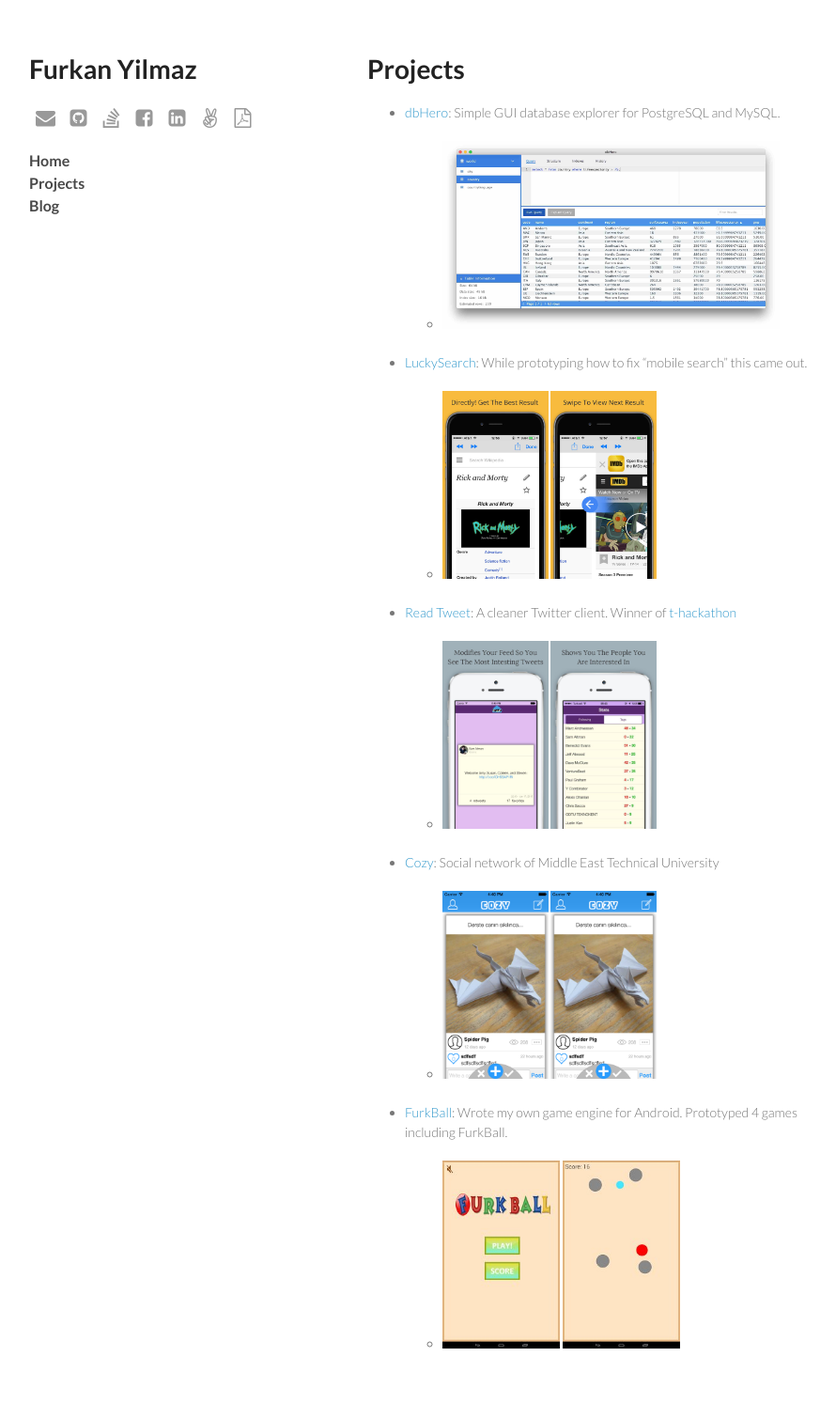
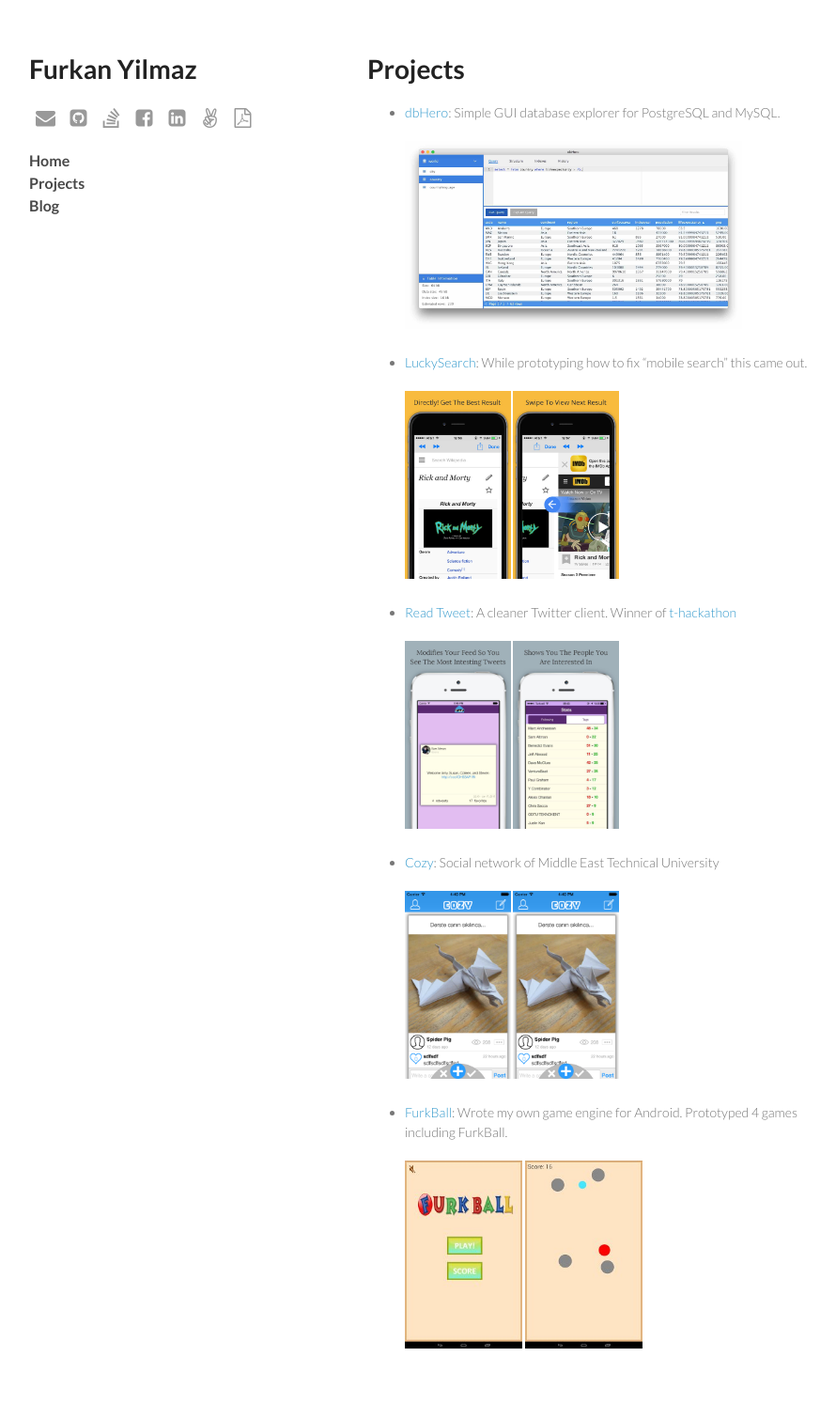
Before and after one commit to thellimist/thellimist.github.io, a Jekyll site: the page built from project/index.html, in a window 1280 px wide. Shown: the whole page at 94% size, without its empty margins (179-1069 px from the left). Built offline with Jekyll 4.4.1, drawn with Linux system fonts in a browser that asks for light colours; nearby versions of some CDN libraries.

```diff
--- a/project/index.html
+++ b/project/index.html
@@ -6,24 +6,24 @@ title: thellimist - Projects
 
 * [dbHero](https://dbheroapp.com/): Simple GUI database explorer for PostgreSQL and MySQL.
 
-   * <img src="/assets/projects/dbhero.jpeg" alt="dbhero" height="200">
+   <img src="/assets/projects/dbhero.jpeg" alt="dbhero" height="200">
 
 * [LuckySearch](https://itunes.apple.com/gb/app/luckysearch/id1050615567?mt=8): While prototyping how to fix "mobile search" this came out.
 
-   * <img src="/assets/projects/luckysearch.jpeg" alt="Lucky Search" height="200">
-     <img src="/assets/projects/luckysearch2.jpeg" alt="Lucky Search" height="200">
+   <img src="/assets/projects/luckysearch.jpeg" alt="Lucky Search" height="200">
+   <img src="/assets/projects/luckysearch2.jpeg" alt="Lucky Search" height="200">
 
 * [Read Tweet](https://itunes.apple.com/tr/app/read-tweet/id1004519986?mt=8): A cleaner Twitter client. Winner of [t-hackathon](http://www.t-hackathon.com)
 
-   * <img src="/assets/projects/readtweet.jpeg" alt="Smiley face" height="200">
-     <img src="/assets/projects/readtweet2.jpeg" alt="Smiley face" height="200">
+   <img src="/assets/projects/readtweet.jpeg" alt="Smiley face" height="200">
+   <img src="/assets/projects/readtweet2.jpeg" alt="Smiley face" height="200">
 
 * [Cozy](https://itunes.apple.com/us/app/cozy/id946715398?mt=8): Social network of Middle East Technical University
 
-   * <img src="/assets/projects/Cozy.jpeg" alt="Cozy" height="200">
-     <img src="/assets/projects/Cozy2.jpeg" alt="Cozy" height="200">
+   <img src="/assets/projects/Cozy.jpeg" alt="Cozy" height="200">
+   <img src="/assets/projects/Cozy2.jpeg" alt="Cozy" height="200">
 
 * [FurkBall](https://play.google.com/store/apps/details?id=com.ballgame&hl=en): Wrote my own game engine for Android. Prototyped 4 games including FurkBall.
 
-  * <img src="/assets/projects/furkball.jpg" alt="Furk Ball" height="200">
-    <img src="/assets/projects/furkball2.jpg" alt="Furk Ball" height="200">
+  <img src="/assets/projects/furkball.jpg" alt="Furk Ball" height="200">
+  <img src="/assets/projects/furkball2.jpg" alt="Furk Ball" height="200">
```
Also changed, not shown: _posts/2016-1-16-hello_world.markdown (deleted, +0 -10 lines).
